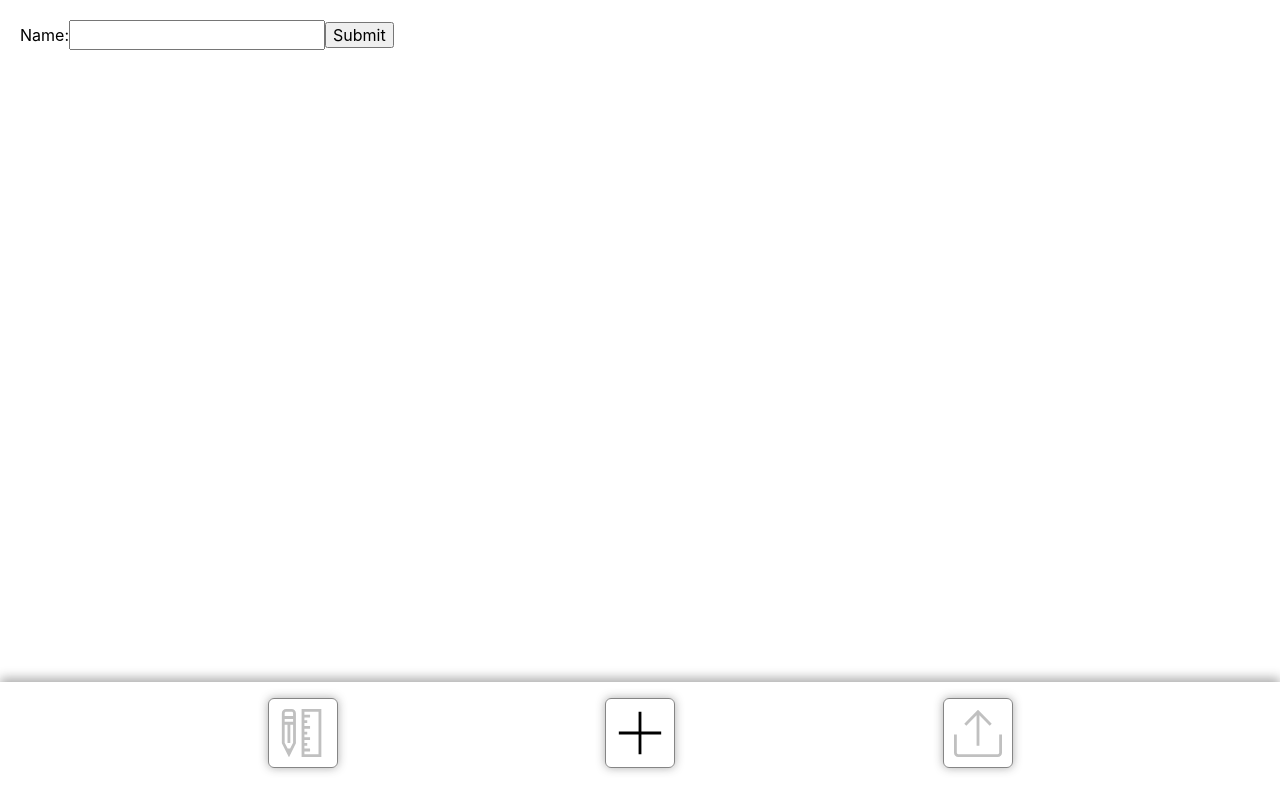
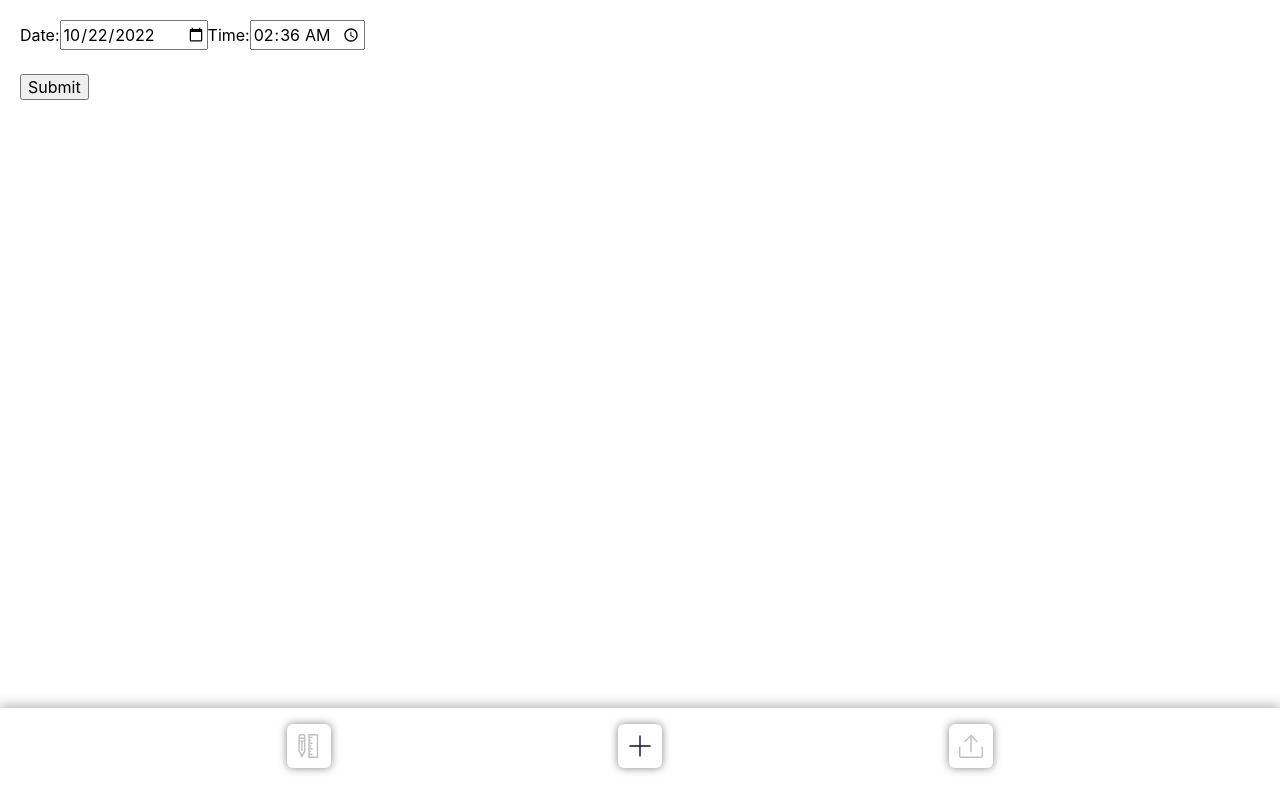
Before and after one commit to EmanateStudios/newborn-data-tracker, a React (Create React App) app in the folder client/: page /AddItem in a window 1280 px wide. Built offline with nearby package versions, Linux system fonts and the light colour scheme.

Commit message:
got date and time to work

```diff
--- a/client/package.json
+++ b/client/package.json
@@ -11,7 +11,9 @@
     "@types/node": "^16.11.68",
     "@types/react": "^18.0.21",
     "@types/react-dom": "^18.0.6",
+    "formik": "^2.2.9",
     "graphql": "^16.6.0",
+    "luxon": "^3.0.4",
     "react": "^18.2.0",
     "react-dom": "^18.2.0",
     "react-icons": "^4.6.0",
@@ -47,6 +49,7 @@
   "devDependencies": {
     "@babel/preset-env": "^7.19.4",
     "@babel/preset-react": "^7.18.6",
+    "@types/luxon": "^3.0.2",
     "babel-jest": "^29.2.1",
     "jest": "^27.5.1",
     "react-test-renderer": "^18.2.0"
--- a/client/src/api/requests/records.ts
+++ b/client/src/api/requests/records.ts
@@ -18,3 +18,11 @@ export const GET_ALL_RECORDS = gql`
     }
   }
 `;
+
+export const INSERT_RECORD = gql`
+  mutation InsertRecord($objects: [Record_insert_input!]!) {
+    insert_Record(objects: $objects) {
+      affected_rows
+    }
+  }
+`;
--- a/client/src/api/requests/user.ts
+++ b/client/src/api/requests/user.ts
@@ -20,3 +20,11 @@ export const GET_USER_RECORDS = gql`
     }
   }
 `;
+
+export const GET_USER_BY_EMAIL = gql`
+  query GetUserByEmail($email: String) {
+    User(where: { email: { _eq: $email } }) {
+      id
+    }
+  }
+`;
--- a/client/src/components/Navbar.tsx
+++ b/client/src/components/Navbar.tsx
@@ -1,5 +1,4 @@
 import { NavLink } from "react-router-dom";
-import "../pages/pagestyles/pagestyles.css";
 import { TfiPlus, TfiExport, TfiRulerPencil } from "react-icons/tfi";
 
 export function Navbar() {
@@ -11,8 +10,8 @@ export function Navbar() {
             {({ isActive }) => {
               return (
                 <TfiRulerPencil
-                  size={"3rem"}
-                  color={isActive ? "black" : "silver"}
+                  size={"1.5rem"}
+                  color={isActive ? "rgba(19, 14, 46, 1.0)" : "silver"}
                 />
               );
             }}
@@ -22,7 +21,10 @@ export function Navbar() {
           <NavLink to="AddItem">
             {({ isActive }) => {
               return (
-                <TfiPlus size={"3rem"} color={isActive ? "black" : "silver"} />
+                <TfiPlus
+                  size={"1.5rem"}
+                  color={isActive ? "rgba(19, 14, 46, 1.0)" : "silver"}
+                />
               );
             }}
           </NavLink>
@@ -32,8 +34,8 @@ export function Navbar() {
             {({ isActive }) => {
               return (
                 <TfiExport
-                  size={"3rem"}
-                  color={isActive ? "black" : "silver"}
+                  size={"1.5rem"}
+                  color={isActive ? "rgba(19, 14, 46, 1.0)" : "silver"}
                 />
               );
             }}
--- a/client/src/pages/AddItem.tsx
+++ b/client/src/pages/AddItem.tsx
@@ -1,24 +1,79 @@
 import { useState } from "react";
+import { useMutation } from "@apollo/client";
+import { INSERT_RECORD } from "../api/requests/records";
+import { record } from "../api/types";
+import { DateTime } from "luxon";
 
 export function AddItem() {
-  const [name, setName] = useState("");
+  const currentDate = DateTime.now();
+  // const currentTime = currentDate.toLocaleString(DateTime.TIME_SIMPLE);
+  const currentTime = DateTime.now();
+
+  const [getUserRecords, { loading, data, error }] = useMutation(INSERT_RECORD);
 
   const handleSubmit = (event: any) => {
     event.preventDefault();
-    console.log(name);
+    getUserRecords({
+      variables: {
+        objects: {
+          date: currentDate,
+          time: currentTime,
+          leftBreast: 0,
+          rightBreast: 0,
+          void: false,
+          vomit_spitUp: false,
+          pumpTime: 0,
+          supplementQuantity: 0,
+          supplementType: "",
+          user_id: "",
+          bowelMovement: false,
+        },
+      },
+    });
   };
 
+  const initialValues: record = {
+    date: currentDate,
+    time: currentTime,
+    leftBreast: 0,
+    rightBreast: 0,
+    void: false,
+    vomit_spitUp: false,
+    pumpTime: 0,
+    supplementQuantity: 0,
+    supplementType: "",
+    user_id: "",
+    bowelMovement: false,
+  };
+
+  const [record, setRecord] = useState<record>(initialValues);
+  const updateRecordState = (update: any) => {
+    console.log(update.name);
+    console.log(update.value);
+  };
   return (
     <div className="contentContainer">
       <form onSubmit={handleSubmit}>
         <label>
-          Name:
+          Date:
           <input
-            type="text"
-            value={name}
-            onChange={(e) => setName(e.target.value)}
+            type="date"
+            name="date"
+            value={`${record.date.toFormat("yyyy-MM-dd")}`}
+            onChange={(e) => updateRecordState(e.target)}
           />
         </label>
+        <label>
+          Time:
+          <input
+            type="time"
+            name="time"
+            value={`${record.time.toLocaleString(DateTime.TIME_24_SIMPLE)}`}
+            onChange={(e) => updateRecordState(e.target)}
+          />
+        </label>
+        <br />
+        <br />
         <input type="submit" value="Submit" />
       </form>
     </div>
--- a/client/src/pages/Records.tsx
+++ b/client/src/pages/Records.tsx
@@ -1,9 +1,9 @@
 import { useQuery } from "@apollo/client";
-import { GET_ALL_RECORDS } from "../api/requests";
+import { GET_USER_RECORDS } from "../api/requests";
 import { record } from "../api/types";
 
 export function Records() {
-  const { loading, data, error } = useQuery(GET_ALL_RECORDS);
+  const { loading, data, error } = useQuery(GET_USER_RECORDS);
 
   if (loading) return <div className="contentContainer">Loading...</div>;
   if (error) return <div className="contentContainer">{`error: ${error}`}</div>;
--- a/client/src/pages/pagestyles/pagestyles.css
+++ b/client/src/pages/pagestyles/pagestyles.css
@@ -14,9 +14,9 @@
 }
 
 .navbar {
-    -webkit-box-shadow: 0px -4px 10px rgba(50, 50, 50, 0.4);
-    -moz-box-shadow: 0px -4px 10px rgba(50, 50, 50, 0.4);
-    box-shadow: 0px -4px 10px rgba(50, 50, 50, 0.4);
+    -webkit-box-shadow: 0px -4px 10px rgba(50, 50, 50, 0.3);
+    -moz-box-shadow: 0px -4px 10px rgba(50, 50, 50, 0.3);
+    box-shadow: 0px -4px 10px rgba(50, 50, 50, 0.3);
 }
 
 .navbar ul {
@@ -35,11 +35,9 @@
 .navbar li{
     list-style: none;
     border-color: rgb(133, 133, 133);
-    border-width: 1px;
-    border-style: solid;
     border-radius: 6px;
     padding:10px;
-    -webkit-box-shadow: 0px 0px 10px rgba(50, 50, 50, 0.4);
-    -moz-box-shadow: 0px 0px 10px rgba(50, 50, 50, 0.4);
-    box-shadow: 0px 0px 10px rgba(50, 50, 50, 0.4);
+    -webkit-box-shadow: 0px 0px 8px rgba(50, 50, 50, 0.6);
+    -moz-box-shadow: 0px 0px 8px rgba(50, 50, 50, 0.6);
+    box-shadow: 0px 0px 8px rgba(50, 50, 50, 0.6);
 }
```
Also changed, not shown: client/src/api/types/records.ts (+13 -11 lines), client/src/api/types/users.ts (+5 -5 lines), 1 other file (tests, documents, lock files or other folders).
